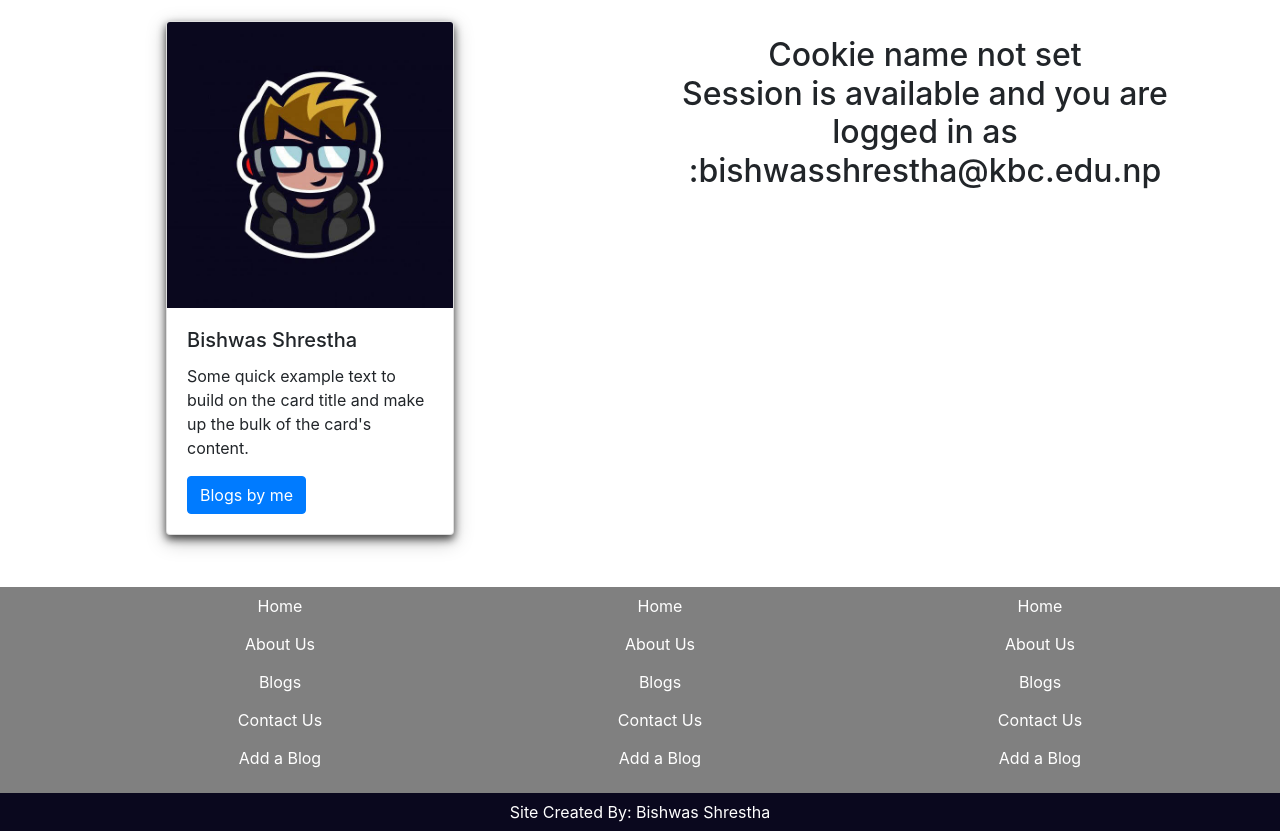
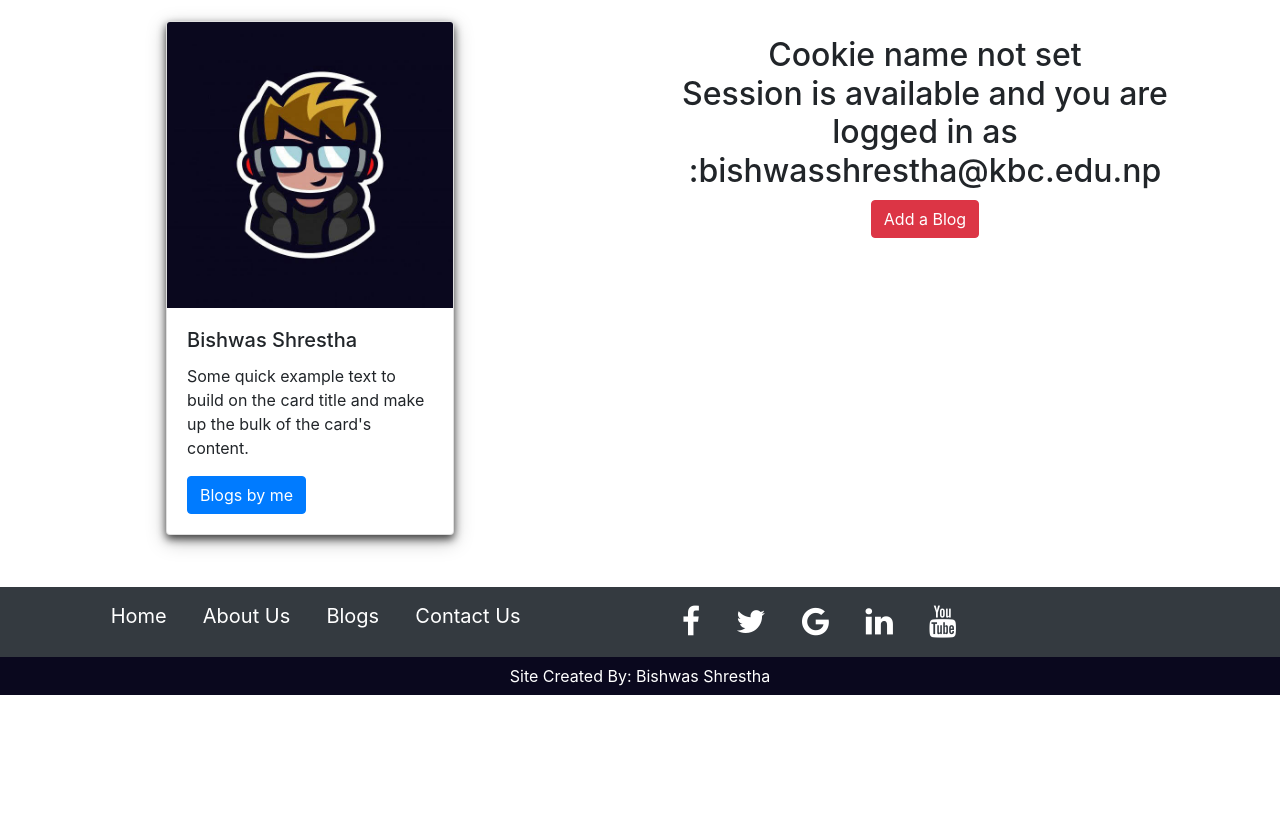
Before and after one commit to B15HW45/SL, a PHP site: page /about.php in a window 1280 px wide. Shown: the part 280-1111 px from the top of the page. After the commit the page ends 975 px from the top, so only its background shows below. Run offline with PHP 8.4, Linux system fonts and the light colour scheme.

Commit message:
scripting langauge

```diff
--- a/Config/insert_in_db.php
+++ b/Config/insert_in_db.php
@@ -3,7 +3,8 @@ include_once 'db_conn.php';
 
 $title = $_POST['titlee'];
 $content = $_POST['contentt'];
-$insertsql = "INSERT INTO blog (title, details) VALUES ('$title', '$content');";
+$id = $_POST['idd'];
+$insertsql = "INSERT INTO blog (id, title, details) VALUES ('$id', '$title', '$content');";
 
 mysqli_query($conn, $insertsql);
 header("Location: ../blog_list.php");
--- a/about.php
+++ b/about.php
@@ -24,6 +24,9 @@
 	}
 	.card img:hover{
 		transform: scale(0.9);
+	}
+	.cookie a{
+		margin-top: 2%;
 	}
 </style>
 <?php
@@ -65,6 +68,8 @@ include 'includes/header.php'
 		echo "<br>Session is available and you are logged in as :".$_SESSION['userid'];
 	}
 ?>
+<br>
+<a href="addblog.php" class="btn btn-danger">Add a Blog</a>
 </div>
 </div>
 </div>
--- a/addblog.php
+++ b/addblog.php
@@ -16,6 +16,7 @@ include 'includes/header.php';
 </style>
 <div class="container">
 <form method="POST" action="Config/insert_in_db.php">
+<label>ID:<input type="text" name="idd"></label><br>
 <label>Title:<input type="text" name="titlee"></label><br>
 <label>Content:<input type="text" name="contentt"></label><br>
 <button class="btn btn-lg btn-outline-danger" name="submit">Create Blog</button>
--- a/includes/footer.php
+++ b/includes/footer.php
@@ -1,16 +1,12 @@
 <style type="text/css">
 	.footer
 	{
-		background-color: grey;
 		margin-top: 3%;
 		bottom: 0;
+		background-color:#343a40;
 	}
-	.footer li
-	{
-		text-align: center;
-		text-decoration: none;
-		list-style: none;
-		padding: 7px;
+	.footer .container{
+		padding: 14px;
 	}
 	.footer p{
 		text-align: center;
@@ -19,66 +15,58 @@
 		padding: 7px;
 		margin:0px;
 	}
+	.footer .links a{
+		padding: 5px;
+		font-size: 20px;
+		text-decoration: none;
+		list-style: none;
+		color:white;
+		text-align: center;
+		margin-left: 4%;
+	}
+	.footer .icons a{
+		padding: 5px;
+		font-size: 32px;
+		color: white;
+		text-align: center;
+		margin-left: 4%;
+		text-decoration: none;
+	}
+	.footer .icons .fa-facebook:hover{
+  		color: #3B5998;
+	}
+	.footer .icons .fa-twitter:hover{
+  		color: #55ACEE;
+	}
+	.footer .icons .fa-google:hover{
+  		color: #dd4b39;
+	}
+	.footer .icons .fa-linkedin:hover{
+  		color: #007bb5;
+	}
+	.footer .icons .fa-youtube:hover{
+  		color: #bb0000;
+	}
 </style>
 <div class="footer">
 	<div class="container">
 	<div class="row">
-		<div class="col-4">
-			<ul>
-				<li>
-					<a href="home.php">Home</a>
-				</li>
-				<li>
-					<a href="about.php">About Us</a>
-				</li>
-				<li>
-					<a href="blog_list.php">Blogs</a>
-				</li>
-				<li>
-					<a href="contact.php">Contact Us</a>
-				</li>
-				<li>
-					<a href="addblod.php">Add a Blog</a>
-				</li>
-			</ul>
+		<div class="col-6">
+			<div class="links">
+			<a href="home.php">Home</a>
+			<a href="about.php">About Us</a>
+			<a href="blog_list.php">Blogs</a>
+			<a href="contact.php">Contact Us</a>
+			</div>
 		</div>
-		<div class="col-4">
-			<ul>
-				<li>
-					<a href="home.php">Home</a>
-				</li>
-				<li>
-					<a href="about.php">About Us</a>
-				</li>
-				<li>
-					<a href="blog_list.php">Blogs</a>
-				</li>
-				<li>
-					<a href="contact.php">Contact Us</a>
-				</li>
-				<li>
-					<a href="addblod.php">Add a Blog</a>
-				</li>
-			</ul>
-		</div>
-		<div class="col-4">
-			<ul>
-					<li>
-					<a href="home.php">Home</a>
-				</li>
-				<li>
-					<a href="about.php">About Us</a>
-				</li>
-				<li>
-					<a href="blog_list.php">Blogs</a>
-				</li>
-				<li>
-					<a href="contact.php">Contact Us</a>
-				</li>
-				<li>
-					<a href="addblog.php">Add a Blog</a>
-				</li>
-			</ul>
+		<div class="col-6">
+			<div class="icons">
+			<a href="#" class="fa fa-facebook"></a>
+			<a href="#" class="fa fa-twitter"></a>
+			<a href="#" class="fa fa-google"></a>
+			<a href="#" class="fa fa-linkedin"></a>
+			<a href="#" class="fa fa-youtube"></a>
+			</div>
 		</div>
 	</div>
 	</div>
```
